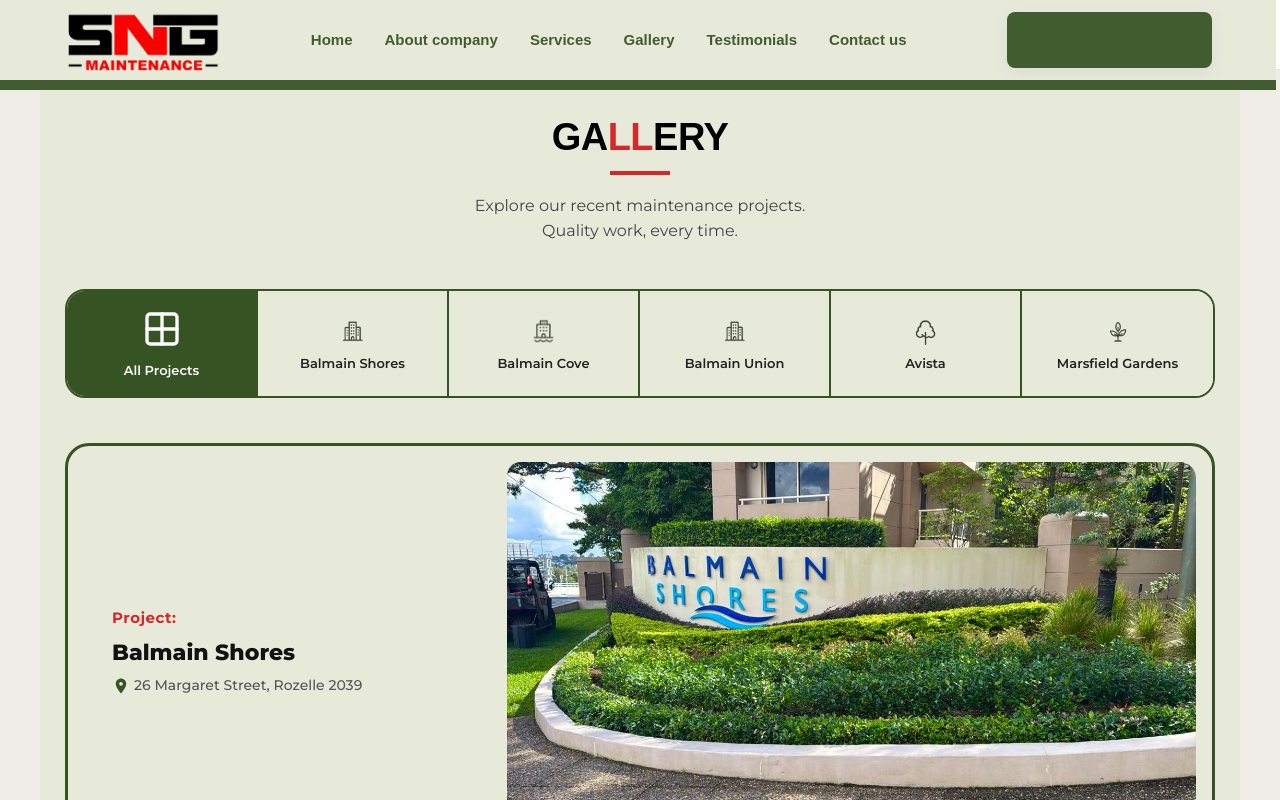
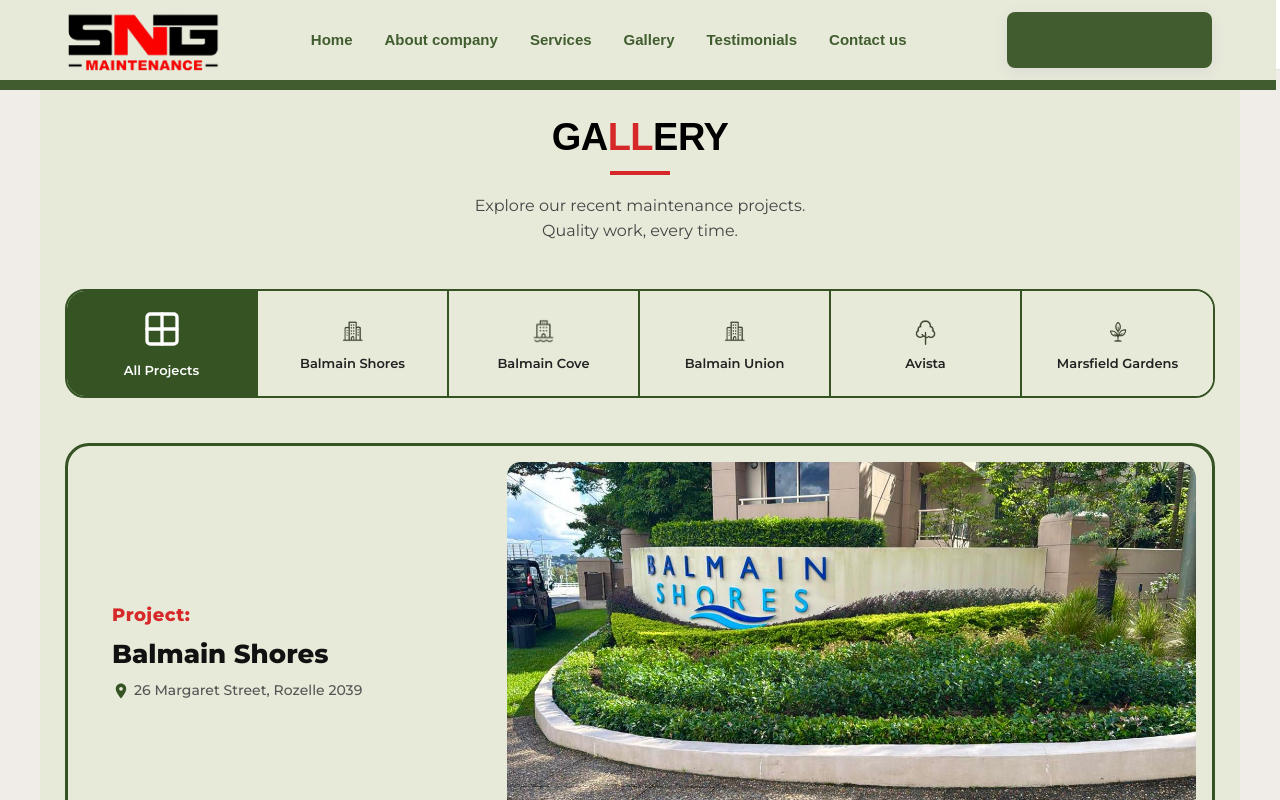
Before and after one commit to brandsbarrel/DNS, a React (Vite) app: page /gallery in a window 1280 px wide. Shown: the top 800 px of the page. Built offline with nearby package versions, Linux system fonts and the light colour scheme.

Commit message:
change in gallray section

```diff
--- a/src/Pages/Gallery/Gallery.css
+++ b/src/Pages/Gallery/Gallery.css
@@ -205,13 +205,13 @@
 
 .sng-project-label {
   color: #d62828;
-  font-size: 15px;
-  font-weight: 700;
+  font-size: 18px;
+  font-weight: 800;
   letter-spacing: 0.5px;
 }
 
 .sng-hero-name {
-  font-size: 22px;
+  font-size: 26px;
   font-weight: 800;
   color: #111;
   line-height: 1.3;
--- a/src/Pages/Gallery/Gallery.jsx
+++ b/src/Pages/Gallery/Gallery.jsx
@@ -147,7 +147,7 @@
       id: "union",
       category: "union",
       hero: {
-        name: "Union Site",
+        name: "Balmain Union",
         address: "118-124 Terry Street, Rozelle 2039",
         image: us1,
       },
@@ -161,7 +161,7 @@
       id: "avista",
       category: "avista",
       hero: {
-        name: "Avista Site",
+        name: "Avista",
         address: "18 Edgewood Crescent, Cabarita 2137",
         image: av1,
       },
@@ -174,7 +174,7 @@
       id: "marsfield",
       category: "marsfield",
       hero: {
-        name: "Marsfield Gardens Site",
+        name: "Marsfield Gardens",
         address: "94-116 Culloden Road, Marsfield 2122",
         image: mm1,
       },
```
